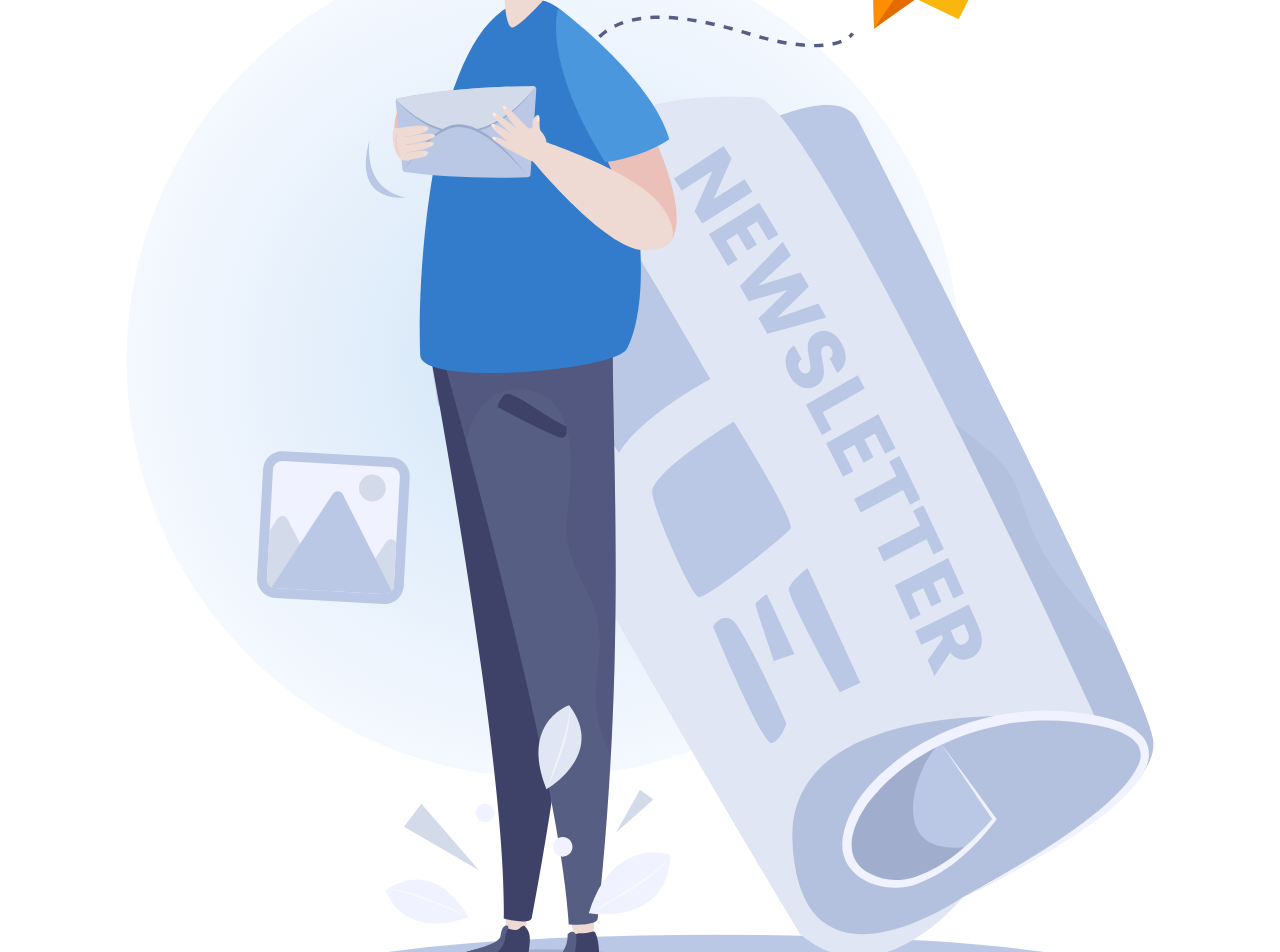
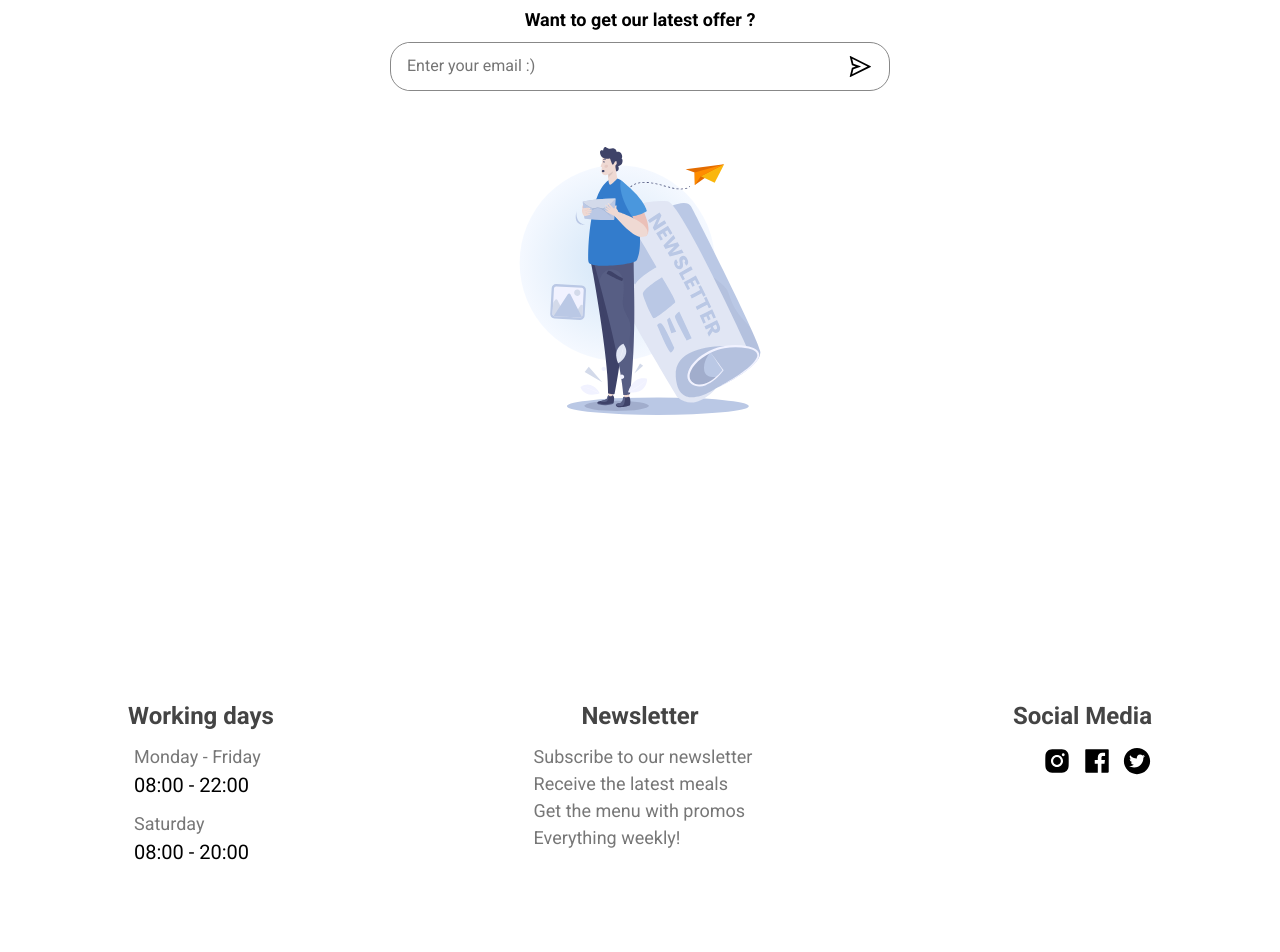
Before and after one commit to kentr9989/viet-food-delivery-website, a React (Create React App) app in the folder client/: page / in a window 1280 px wide. Shown: the part 2380-3332 px from the top of the page. After the commit the page ends 3307 px from the top, so only its background shows below. Built offline with nearby package versions, Linux system fonts and the light colour scheme.

Commit message:
implement responsive home page

```diff
--- a/client/src/components/foods/foods.module.css
+++ b/client/src/components/foods/foods.module.css
@@ -7,7 +7,7 @@
 }
 
 .wrapper {
-    width: 80%;
+    width: 100%;
     height: 100%;
     margin: 0 auto;
     display: flex;
@@ -67,3 +67,42 @@
 .imgContainer > img:hover {
     scale: 1.2;
 }
+
+@media only screen and (max-width: 1024px) {
+    .foods {
+        flex-wrap: wrap;
+    }
+    .food {
+        margin-left: 10rem;
+    }
+}
+
+@media only screen and (max-width: 768px) {
+    .wrapper{
+        margin-left: 5rem;
+    }
+    .foods {
+        flex-direction: row;
+        /* margin-left: 5rem; */
+    }
+    .imgContainer {
+        height: 450px;
+        width: 450px;
+        overflow: hidden;
+    }
+}
+
+
+@media only screen and (max-width: 425px) {
+
+
+    .wrapper{
+        margin-left: 7rem;
+    }
+    .subtitle {
+        margin-left: 10rem;
+    }
+    .title {
+        margin-left: 10rem;
+    }
+}
--- a/client/src/components/footer/Footer.jsx
+++ b/client/src/components/footer/Footer.jsx
@@ -1,7 +1,42 @@
-import React from 'react';
-import classes from './footer.module.css';
+import React from "react"
+import classes from "./footer.module.css"
+import { AiFillInstagram, AiFillFacebook, AiFillTwitterCircle } from "react-icons/ai"
+
 const Footer = () => {
-  return <div></div>;
-};
+  return (
+    <section id="faq" className={classes.container}>
+      <div className={classes.wrapper}>
+        <div className={classes.col}>
+          <h2 className={classes.title}>Working days</h2>
+          <ul className={classes.list}>
+            <li>Monday - Friday</li>
+            <li className={classes.workingTime}>08:00 - 22:00</li>
+            <li>Saturday</li>
+            <li className={classes.workingTime}>08:00 - 20:00</li>
+          </ul>
+        </div>
+        <div className={classes.col}>
+          <h2 className={classes.title}>Newsletter</h2>
+          <ul className={classes.list}>
+            <li>Subscribe to our newsletter</li>
+            <li>Receive the latest meals</li>
+            <li>Get the menu with promos</li>
+            <li>Everything weekly!</li>
+          </ul>
+        </div>
+        <div className={classes.col}>
+          <h2 className={classes.title}>Social Media</h2>
+          <ul className={classes.iconList}>
+            <li><AiFillInstagram /></li>
+            <li><AiFillFacebook /></li>
+            <li><AiFillTwitterCircle /></li>
+          </ul>
+        </div>
+      </div>
 
-export default Footer;
+
+    </section>
+  )
+}
+
+export default Footer
--- a/client/src/components/footer/footer.module.css
+++ b/client/src/components/footer/footer.module.css
@@ -0,0 +1,116 @@
+.container{
+    height: 225px;
+    width: 100%;
+    padding-bottom: 2.5rem;
+    margin-top: 7.5rem;
+}
+
+.wrapper{
+    width: 80%;
+    height: 100%;
+    margin: 0 auto;
+    display: flex;
+    justify-content: space-between;
+    align-items: center;
+}
+
+.col{
+    flex: 1;
+    height: 100%;
+    display: flex;
+    flex-direction: column;
+    align-items: flex-start;
+}
+
+.col:nth-child(2){
+  align-items: center;
+}
+
+.col:last-child{
+  align-items: flex-end;
+}
+
+.title{
+    color: #444;
+    margin-bottom: 16px;
+}
+
+.list{
+    display: flex;
+    flex-direction: column;
+    gap: 6px;
+    list-style: none;
+    margin-left: 6px;
+}
+
+.list > li{
+    color: #777;
+    font-size: 18px;
+}
+
+.list > .workingTime{
+    color: #000;
+    font-size: 20px;
+}
+
+.list > .workingTime:nth-child(2){
+    margin-bottom: 10px;
+}
+
+.iconList{
+    display: flex;
+    align-items: center;
+    justify-content: center;
+    gap: 10px;
+    font-size: 30px;
+    list-style: none;
+    cursor: pointer;
+    transition: 150ms all;
+}
+
+.iconList > *:hover{
+    color: #444;
+}
+
+.attribution{
+    margin-top: 20px;
+    text-decoration: none;
+    color: #333;
+    display: flex;
+    flex-direction: column;
+    justify-content: center;
+    align-items: flex-start;
+    gap: 12px;
+    margin-left: 12.5rem;
+    margin-top: 5rem;
+    padding-bottom: 2.5rem;
+}
+
+.attribution a{
+    text-decoration: none;
+    color: #222;
+    transition: 150ms all;
+}
+
+.attribution a:hover{
+    color: #777;
+}
+
+@media only screen and (max-width: 425px) {
+
+   .container {
+     margin-left: 10rem;
+     margin-top: 2rem;
+     width: 100%;
+   }
+   .wrapper {
+        width: 100%;
+        justify-content: space-around;
+        margin: 0;
+        flex-direction: row;
+        gap: 5rem;
+
+   }
+
+
+}
--- a/client/src/components/hero/Hero.jsx
+++ b/client/src/components/hero/Hero.jsx
@@ -5,7 +5,7 @@ import pho from '../../assets/pho.jpg';
 
 const Hero = () => {
   return (
-    <section style={{height: '150vh'}}id='home' className={classes.container}>
+    <section style={{height: '150vh'}} id='home' className={classes.container}>
       <div className={classes.wrapper}>
         <div className={classes.left}>
           <h2 className={classes.title}>
--- a/client/src/components/hero/hero.module.css
+++ b/client/src/components/hero/hero.module.css
@@ -94,3 +94,41 @@
     width: 80%;
     object-fit: cover;
 }
+
+@media only screen and (max-width: 768px) {
+    .container {
+        padding-left: 15rem;
+        width: 100%;
+        /* height: 200vh; */
+        /* height: 30vh */
+    }
+    .wrapper {
+        width: 100%;
+        gap: 0;
+    }
+
+    .phoImg {
+        margin-left: 1rem;
+        width: 400px;
+        height: 50%;
+    }
+}
+
+@media only screen and (max-width: 425px) {
+    .container {
+        padding-left: 25rem;
+        width: 100%;
+        /* height: 200vh; */
+        /* height: 30vh */
+    }
+    .wrapper {
+        width: 100%;
+        gap: 0;
+    }
+
+    .phoImg {
+        margin-left: 1rem;
+        width: 250px;
+        height: 50%;
+    }
+}
--- a/client/src/components/home/home.module.css
+++ b/client/src/components/home/home.module.css
@@ -61,3 +61,37 @@
 .thirdImg {
     width: 240px;
 }
+
+@media only screen and (max-width: 768px) {
+    .delivery {
+        padding-left: 15rem;
+        margin-top: -30rem;
+    }
+}
+
+@media only screen and (max-width: 425px) {
+
+    .deliveryInfos {
+        padding-left: 10rem;
+    }
+    .deliveryInfo > h3 {
+        text-align: center;
+        color : #333;
+        font-size: 12px;
+        font-weight: bold;
+    }
+
+    .deliveryTitle {
+
+        font-size: 25px;
+
+    }
+}
+
+@media only screen and (max-width: 425px) {
+
+
+    .deliveryTitle {
+        font-size: 20px
+    }
+}
--- a/client/src/components/newsletter/Newsletter.jsx
+++ b/client/src/components/newsletter/Newsletter.jsx
@@ -6,8 +6,9 @@ const Newsletter = () => {
   return (
     <section id='contacts' className={classes.container}>
       <div className={classes.wrapper}>
+        <h2 className={classes.title}> Newsletter</h2>
         <h4 className={classes.subtitle}>Want to get our latest offer ?</h4>
-        <h2 className={classes.title}> Newsletter</h2>
+
         <div className={classes.inputContainer}>
           <input type='text' placeholder='Enter your email :)' />
           <AiOutlineSend className={classes.sendIcon} />
--- a/client/src/components/newsletter/newsletter.module.css
+++ b/client/src/components/newsletter/newsletter.module.css
@@ -0,0 +1,79 @@
+.container {
+    height: 500px;
+    width: 100%;
+    margin: 8.5rem 0;
+    padding-top: 8rem;
+}
+
+.wrapper {
+    width: 100%;
+    height: 100%;
+    margin: 0 auto;
+    display : flex;
+    flex-direction: column;
+    justify-content: center;
+    align-items: center;
+}
+
+.subtitle {
+    margin-bottom: 12px;
+    font-size: 18px;
+}
+
+.title {
+    margin-bottom: 32px;
+    font-size: 40px;
+    color: #f00;
+}
+
+.inputContainer {
+    width: 500px;
+    height: 70px;
+    border: 1px solid #888;
+    display : flex;
+    align-items: center;
+    justify-content: space-between;
+    padding: 0 1rem;
+    border-radius: 20px;
+}
+.inputContainer > input {
+    outline: none;
+    border: none;
+    width: 90%;
+    padding: 1rem 0;
+    transition: 150ms all;
+}
+
+.inputContainer > input::placeholder {
+    font-size: 16px;
+}
+
+.inputContainer > input:focus {
+    padding-left: 0.8rem;
+}
+
+.inputContainer:focus-within {
+    border-color: #333;
+}
+
+.sendIcon {
+    font-size: 25px;
+    font-weight: 600;
+}
+
+.illustration {
+    height: 300px;
+    margin-top: 2.5rem;
+}
+
+@media only screen and (max-width: 425px) {
+    .container{
+        margin-left: 7rem;
+    }
+}
+
+@media only screen and (max-width: 320px) {
+    .container{
+        margin-left: 12rem;
+    }
+}
```
